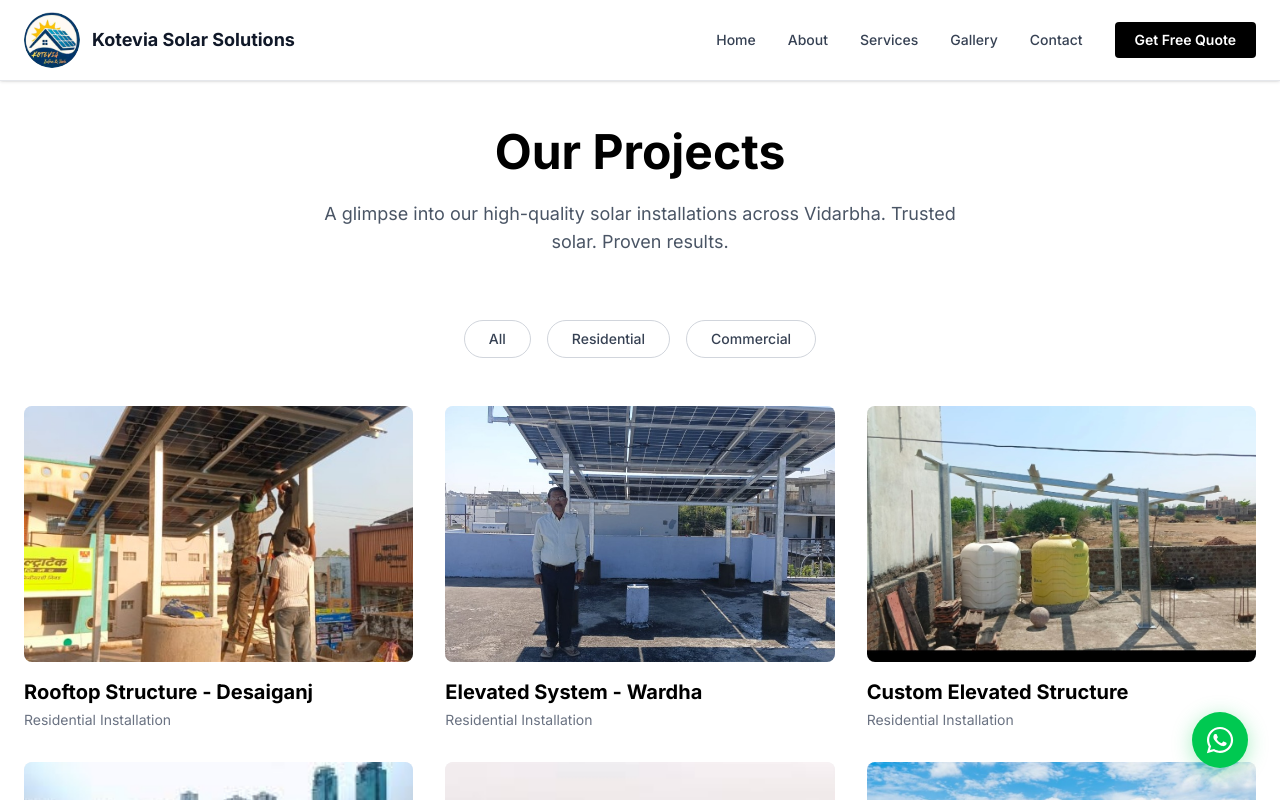
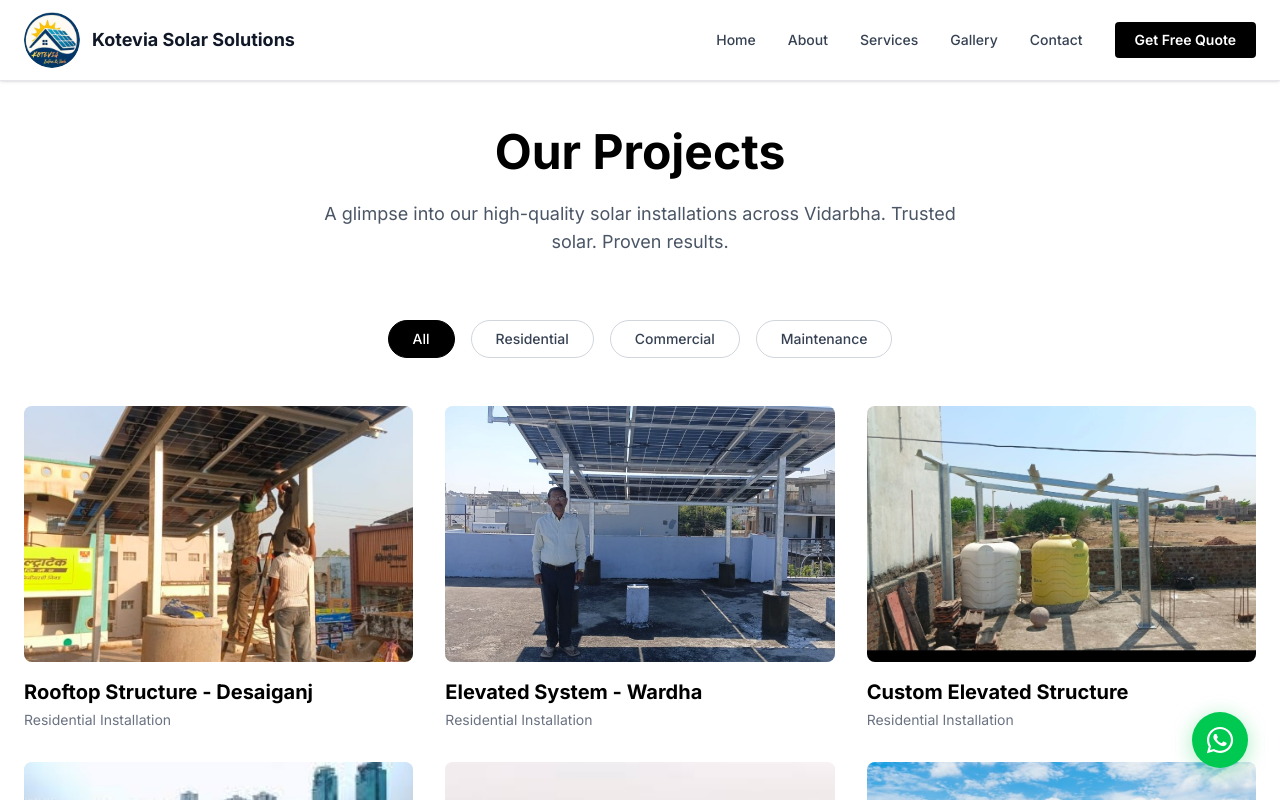
Before and after one commit to AdiK-c/Kotevia, a Next.js app: page /gallery in a window 1280 px wide. Shown: the top 800 px of the page. Built offline with nearby package versions, Linux system fonts and the light colour scheme.

Commit message:
feat: make gallery filters functional

```diff
--- a/app/gallery/page.tsx
+++ b/app/gallery/page.tsx
@@ -1,6 +1,10 @@
+"use client";
+import { useState } from "react";
 import Image from "next/image";
 
 export default function GalleryPage() {
+  const [activeFilter, setActiveFilter] = useState("All");
+
   const projects = [
     { id: 1, title: "Rooftop Structure - Desaiganj", type: "Residential", image: "/project-desaiganj.jpg" },
     { id: 2, title: "Elevated System - Wardha", type: "Residential", image: "/project-wardha-alodi.jpg" },
@@ -9,6 +13,10 @@ export default function GalleryPage() {
     { id: 5, title: "5kW Residential - Wardha", type: "Residential", image: "/residential-solar.jpg" },
     { id: 6, title: "Panel Cleaning Service", type: "Maintenance", image: "/maintenance.jpg" },
   ];
+
+  const filteredProjects = activeFilter === "All"
+    ? projects
+    : projects.filter(p => p.type === activeFilter);
 
   return (
     <div className="pt-32 pb-16 bg-white min-h-screen">
@@ -20,12 +28,17 @@ export default function GalleryPage() {
           </p>
         </div>
 
-        {/* Filters Placeholder */}
-        <div className="flex justify-center gap-4 mb-12">
-          {['All', 'Residential', 'Commercial'].map((filter) => (
+        {/* Filters */}
+        <div className="flex justify-center gap-4 mb-12 flex-wrap">
+          {['All', 'Residential', 'Commercial', 'Maintenance'].map((filter) => (
             <button
               key={filter}
-              className="px-6 py-2 rounded-full border border-gray-300 text-gray-700 hover:border-black hover:bg-black hover:text-white transition-colors text-sm font-medium"
+              onClick={() => setActiveFilter(filter)}
+              className={`px-6 py-2 rounded-full border transition-colors text-sm font-medium ${
+                activeFilter === filter
+                  ? "border-black bg-black text-white"
+                  : "border-gray-300 text-gray-700 hover:border-black hover:bg-black hover:text-white"
+              }`}
             >
               {filter}
             </button>
@@ -34,12 +47,12 @@ export default function GalleryPage() {
 
         {/* Gallery Grid */}
         <div className="grid grid-cols-1 md:grid-cols-2 lg:grid-cols-3 gap-8">
-          {projects.map((project) => (
+          {filteredProjects.map((project) => (
             <div key={project.id} className="group cursor-pointer">
               <div className="w-full h-64 bg-gray-100 rounded-lg overflow-hidden mb-4 relative flex items-center justify-center">
                 {/* Image */}
                 {project.image ? (
-                  <Image src={project.image} alt={project.title} fill className="object-cover" />
+                  <Image src={project.image} alt={project.title} fill className="object-cover transition-transform duration-500 group-hover:scale-105" />
                 ) : (
                   <span className="text-gray-400 font-medium z-10">[Stock Image]</span>
                 )}
@@ -54,6 +67,11 @@ export default function GalleryPage() {
               </div>
             </div>
           ))}
+          {filteredProjects.length === 0 && (
+            <div className="col-span-full text-center py-12 text-gray-500">
+              No projects found for this category.
+            </div>
+          )}
         </div>
       </div>
     </div>
```
